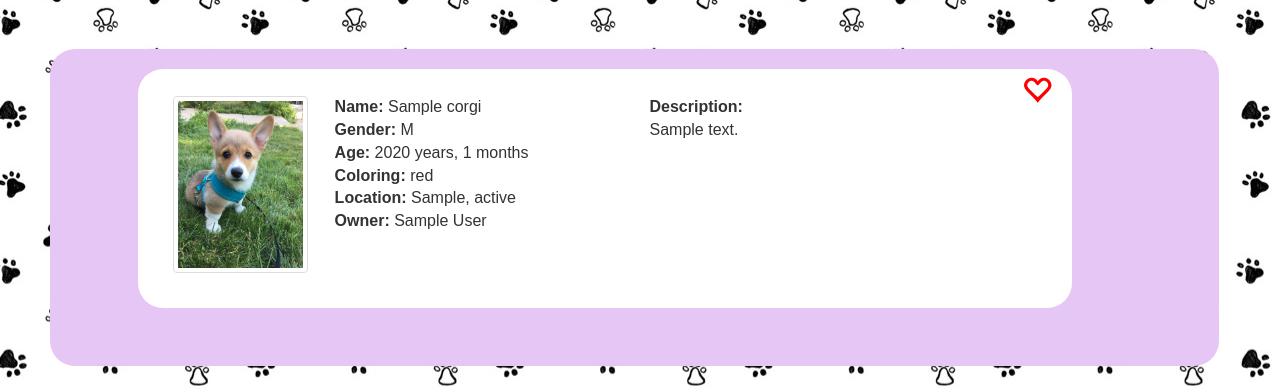
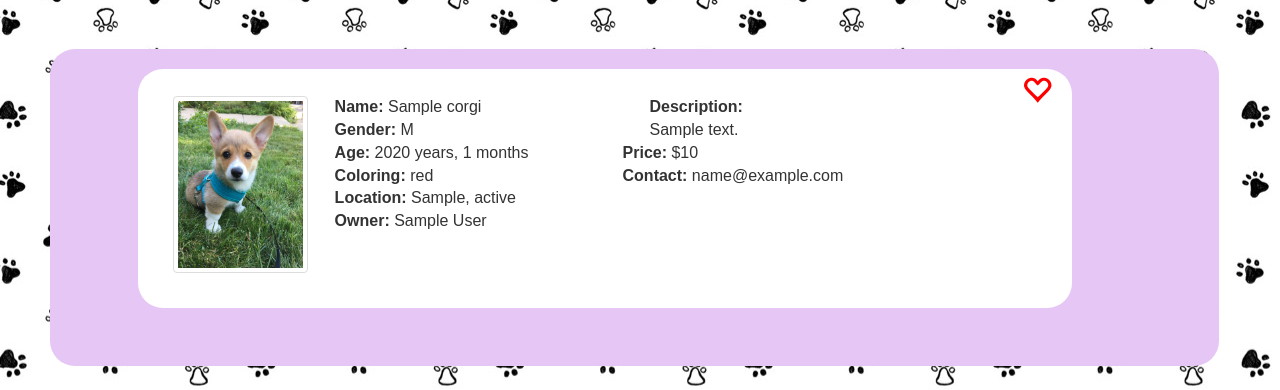
Before and after one commit to calvinmclean/CSC346Project2, a Django app: page /corgi/1/ in a window 1280 px wide. Shown: the part 51-441 px from the top of the page. Run offline with Django 3.2, Linux system fonts and the light colour scheme; tables that the repository leaves empty hold one stand-in row (values such as "Sample post"); some libraries are stand-ins or nearby versions.

Commit message:
Handle no corgi price

```diff
--- a/corgi_store/models.py
+++ b/corgi_store/models.py
@@ -42,6 +42,7 @@ class Corgi(models.Model):
     state = models.CharField(max_length=120)
     owner = models.ForeignKey(User, on_delete=models.CASCADE)
     description = models.CharField(max_length=300)
+    price = models.IntegerField(null=True, blank=True)
     objects = CorgiManager()
 
     def __str__(self):
--- a/corgi_store/templates/browse.html
+++ b/corgi_store/templates/browse.html
@@ -24,7 +24,7 @@
             {{ corgi.description }}
 					</div>
 					<div style="float:left;text-align:left;margin-bottom:2%">
-          {% if price %}
+          {% if corgi.price %}
 					<b>Price: </b>${{ corgi.price }}<br>
 					<b>Contact: </b>{{ corgi.owner.email }}
           {% endif %}
--- a/corgi_store/templates/list_corgi.html
+++ b/corgi_store/templates/list_corgi.html
@@ -27,11 +27,11 @@
   					<label class="control-label col-sm-3" for="age">Age:</label>
     				<div class="row">
     					<div class="col-sm-2">
-    					  <input name="years" type="number" class="form-control" min="0" max="12" required>
+    					  <input name="age_years" type="number" class="form-control" min="0" max="12" required>
     					  Years
     					</div>
    						<div class="col-sm-2">
-      						<input name="months" type="number" class="form-control" min="0" required>
+      						<input name="age_months" type="number" class="form-control" min="0" required>
       						Months
     					</div>
   					</div>
@@ -141,7 +141,7 @@
 				<div class="form-group" style="visibility:hidden;" id="price">
 					<label class="control-label col-sm-3" for="price">Price: </label>
     				<div class="col-sm-3">
-      					<input name="price" type="number" class="form-control" min="0" id="priceNum" placeholder="Enter a price">
+      					<input name="price" value="0" type="number" class="form-control" min="0" id="priceNum" placeholder="Enter a price">
     				</div>
 				</div>
 				<div class="form-group" style="visibility:hidden;" id="contact">
--- a/corgi_store/views.py
+++ b/corgi_store/views.py
@@ -21,18 +21,20 @@ def list_corgi(request):
     if request.method == "POST":
         user = request.user
         params = request.POST
-        price = params['price'] if 'price' in params else None
         corgi = Corgi.objects.create(
             name=params['name'],
-            age_years=params['years'],
-            age_months=params['months'],
+            age_years=params['age_years'],
+            age_months=params['age_months'],
             gender=params['gender'],
             coloring=params['coloring'],
             city=params['city'],
             state=params['state'],
-            owner=user,
-            description=params['description']
+            price=params['price'],
+            description=params['description'],
+            owner=user
         )
+        # TODO: I can do this once 'listradio' is fixed
+        # corgi = Corgi.objects.create(**params, owner=user)
         return redirect('browse_corgis')
     return render(request, 'list_corgi.html')
 
```
Also changed, not shown: README.md, corgi_store/migrations/0001_initial.py.
